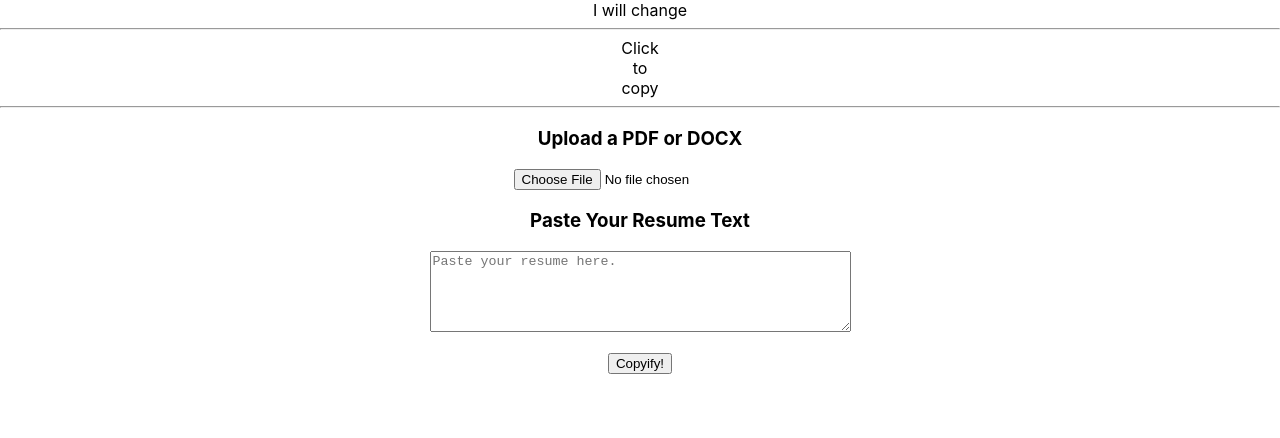
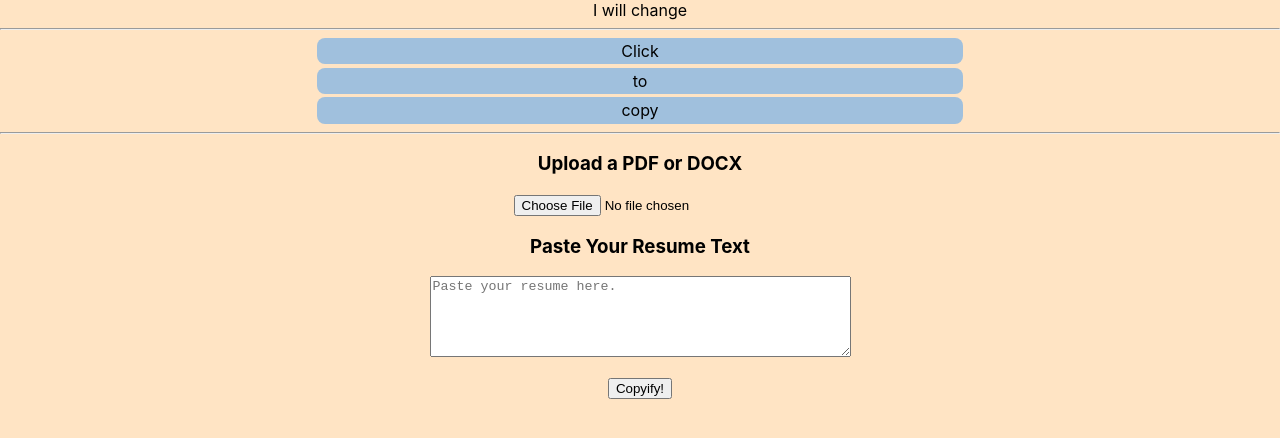
Before and after one commit to ashetonsm/copy-pastapp, a React (Create React App) app: page / in a window 1280 px wide. Shown: the top 438 px of the page. Built offline with nearby package versions, Linux system fonts and the light colour scheme.

Commit message:
added some list and center styles

```diff
--- a/src/index.css
+++ b/src/index.css
@@ -5,9 +5,34 @@ body {
     sans-serif;
   -webkit-font-smoothing: antialiased;
   -moz-osx-font-smoothing: grayscale;
+  background-color: bisque;
 }
 
 code {
   font-family: source-code-pro, Menlo, Monaco, Consolas, 'Courier New',
     monospace;
 }
+
+li {
+  list-style: none;
+  text-align: center;
+}
+
+li:hover {
+  background-color: rgb(255, 255, 255);
+  transition: 0.3s;
+}
+
+.center {
+  margin: auto;
+  background-color: rgb(215, 215, 215);
+}
+
+.copiable {
+  background-color: rgb(160, 192, 221);
+  max-width: 50vw;
+  max-height: 10vh;
+  padding: 0.2em;
+  margin: 0.2em auto 0.2em auto;
+  border-radius: 0.5em;
+}
```
